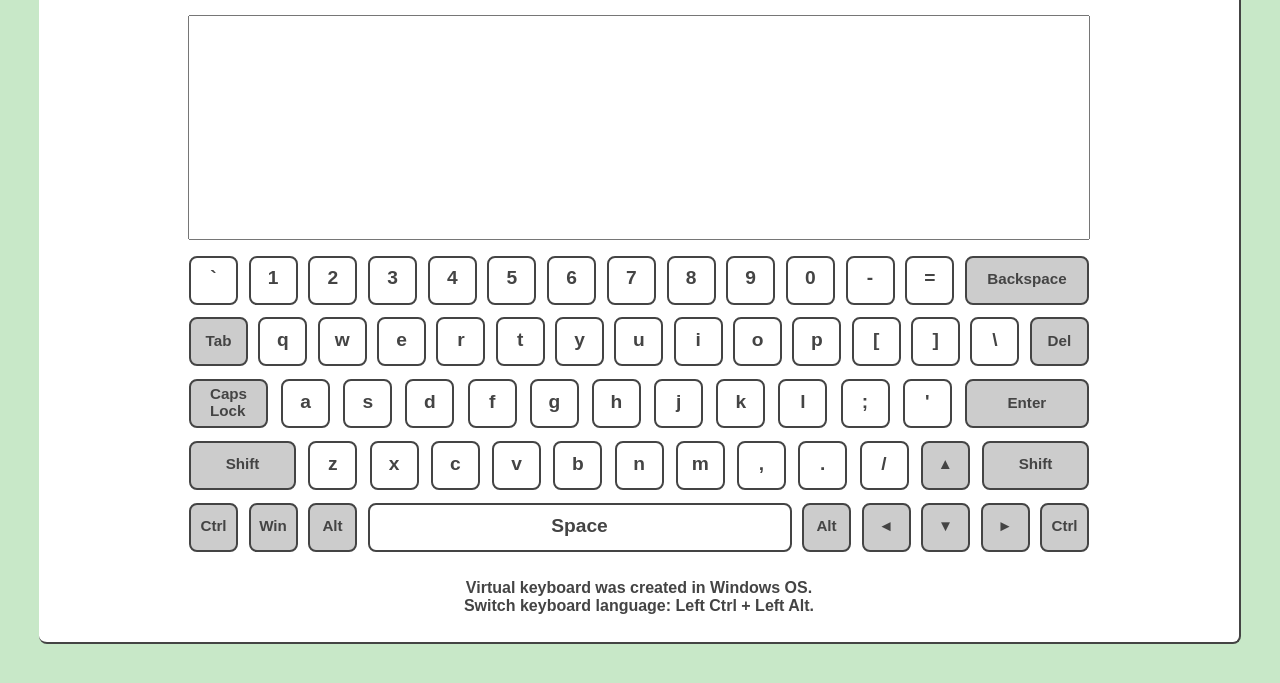
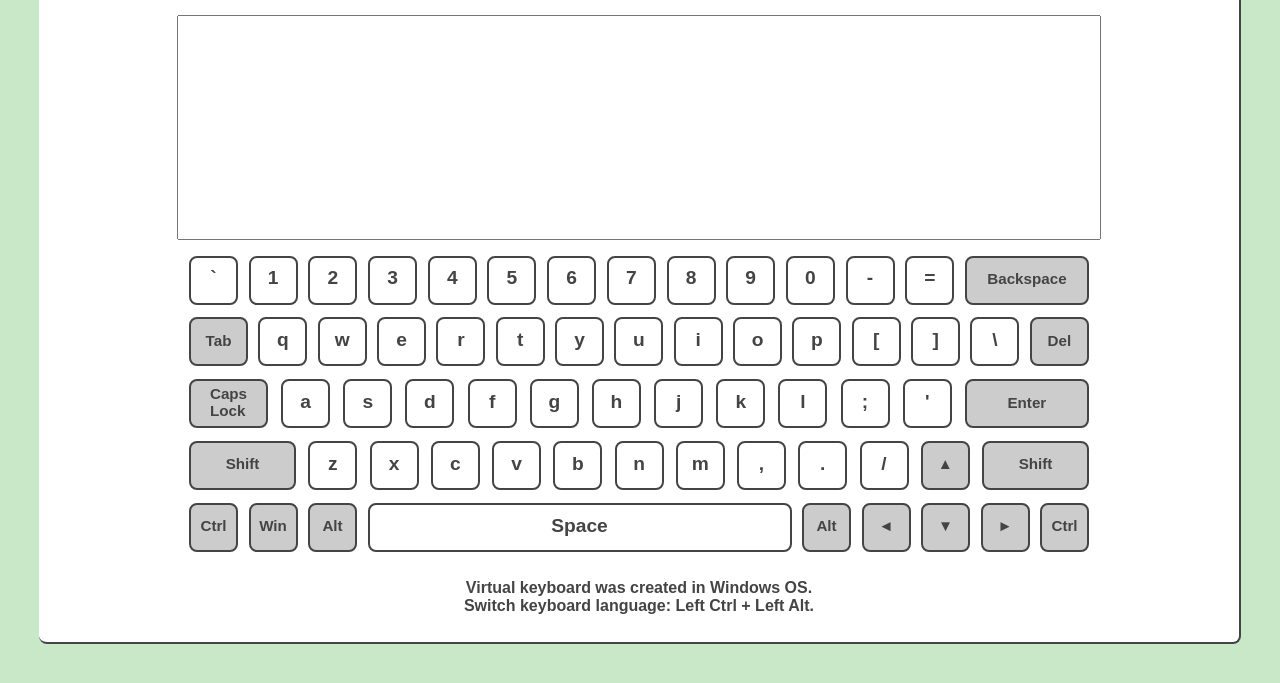
Before and after one commit to derHerrMannelig/virtual-keyboard, a website: page index.html in a window 1280 px wide. Shown: the part 65-748 px from the top of the page. Drawn offline with Linux system fonts and the light colour scheme.

Commit message:
refactor: edit markup generator as ES6 class

```diff
--- a/script.js
+++ b/script.js
@@ -1,11 +1,17 @@
-function generateHtml(html) {
-  const template = document.createElement('template');
-  template.innerHTML = html.trim();
-  return template.content.firstElementChild;
+class GenerateHtml {
+  constructor(html) {
+    const template = document.createElement('template');
+    template.innerHTML = html.trim();
+    this.element = template.content.firstElementChild;
+  }
+
+  appendHtml(element) {
+    element.appendChild(this.element);
+  }
 }
 
 /* IT JUST WORKS. */
-const myMarkup = generateHtml(`
+const myMarkup = new GenerateHtml(`
 <div class="wrapper">
   <h1 class="heading">Virtual Keyboard</h1>
   <textarea class="textarea"></textarea>
@@ -924,4 +930,4 @@ const myMarkup = generateHtml(`
 </div>
 `);
 
-document.body.appendChild(myMarkup);
+myMarkup.appendHtml(document.body);
--- a/style.css
+++ b/style.css
@@ -30,7 +30,7 @@ body {
   width: 900px;
   height: 200px;
   margin: 0 auto 1rem;
-  padding: 0.7rem 0;
+  padding: 0.7rem;
   font-size: 18px;
   color: #444444;
   resize: none;
```
